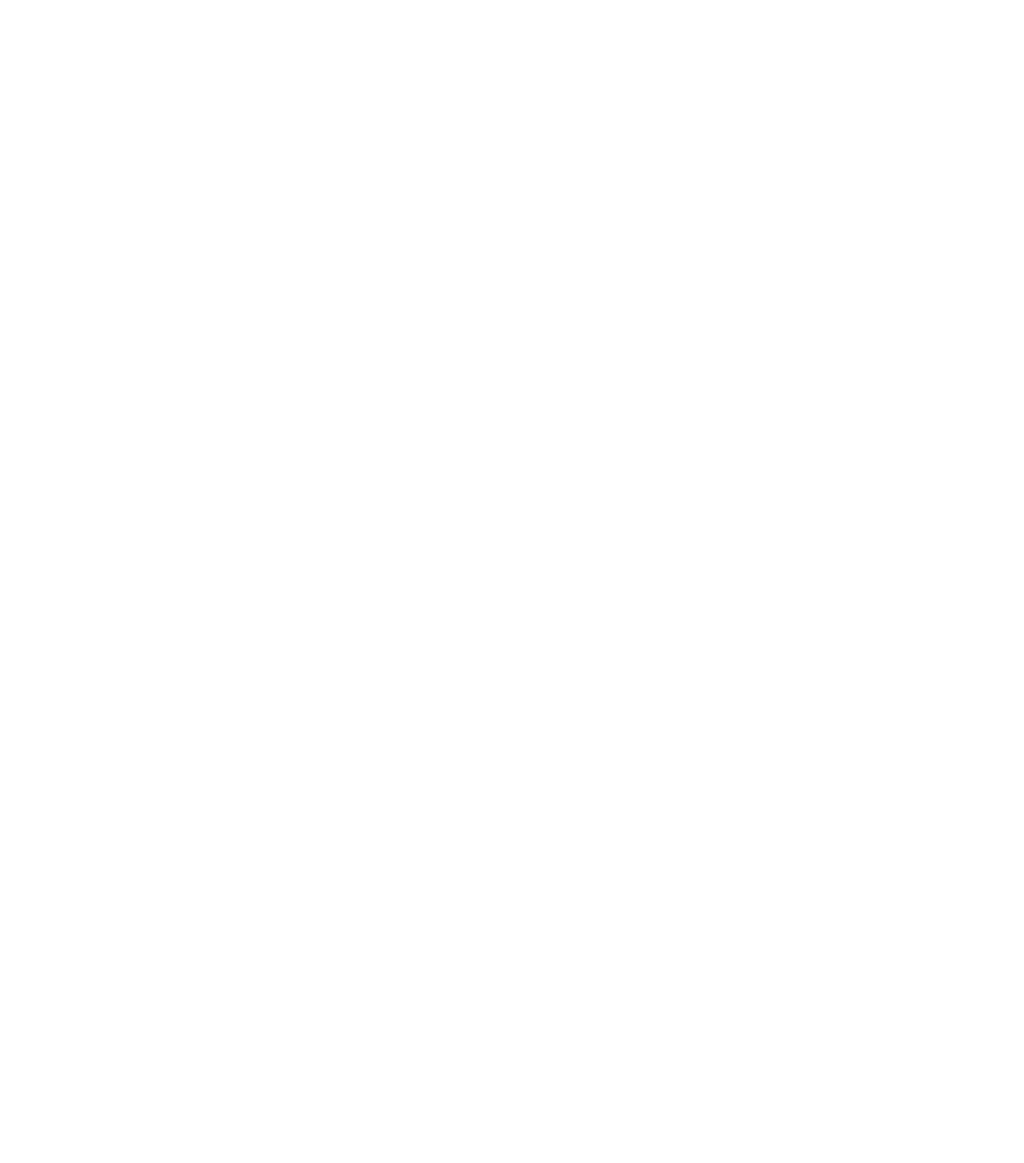
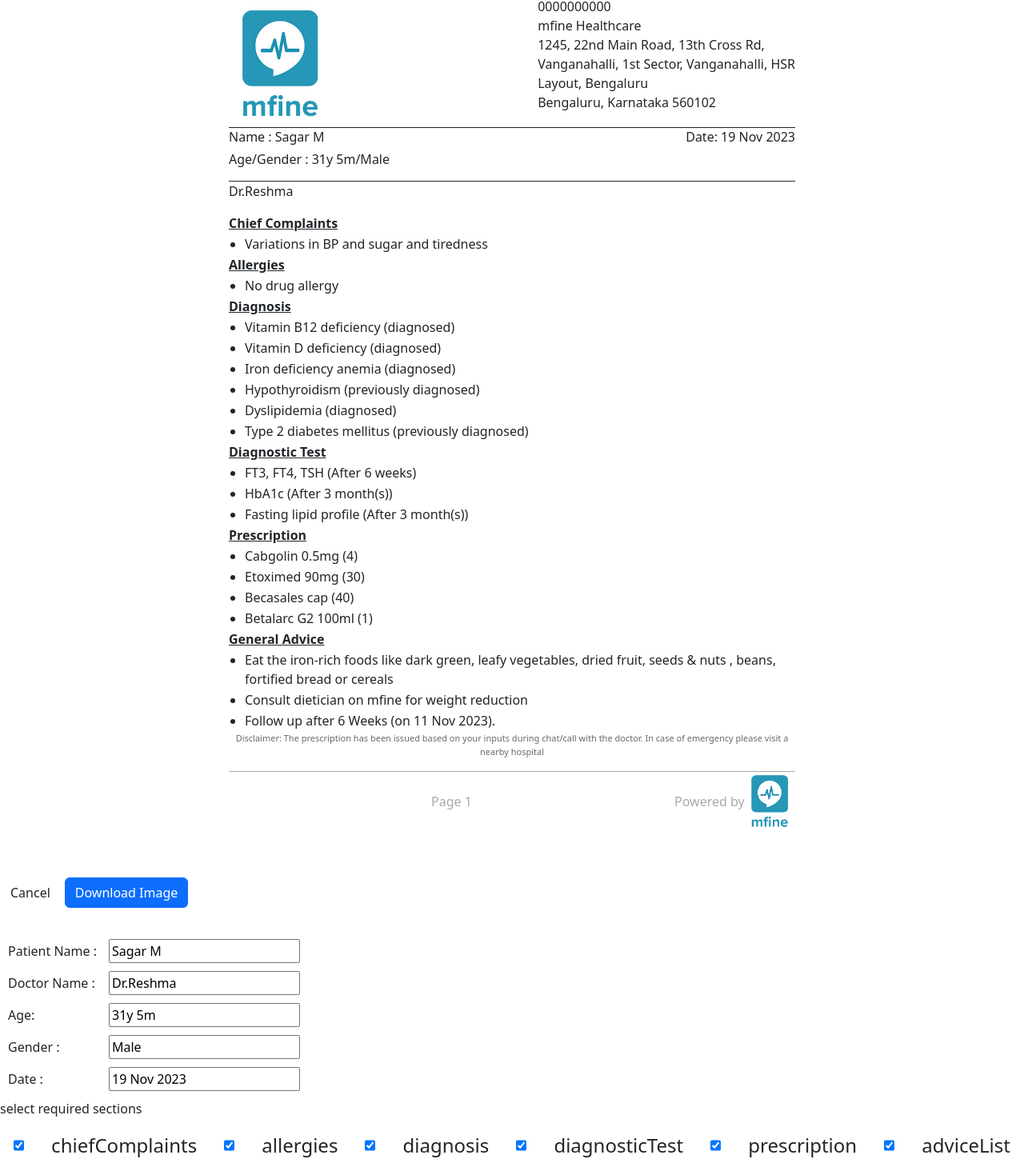
Before and after one commit to SagarManjunath/billGenerator, an Angular app: page /prescription in a window 1280 px wide. Before the commit this address led to /. Shown: the part 41-1495 px from the top of the page at 80% size. Before the commit the page ends 800 px from the top, so only its background shows below. Built offline with nearby package versions, Linux system fonts and the light colour scheme; a web font is replaced by a local one.

Commit message:
prescription module added

```diff
--- a/src/app/app-routing.module.ts
+++ b/src/app/app-routing.module.ts
@@ -3,11 +3,13 @@
 import { AddBillComponent } from './add-bill/add-bill.component';
 import { BillTemplateComponent } from './bill-template/bill-template.component';
 import { MedicalBillTemplateComponent } from './medical-bill-template/medical-bill-template.component';
+import { PrescriptionComponent } from './prescription/prescription.component';
 
 const routes: Routes = [
   { path: '', component: AddBillComponent },
   { path: 'template', component: BillTemplateComponent },
-  { path: 'medicalBill', component: MedicalBillTemplateComponent }
+  { path: 'medicalBill', component: MedicalBillTemplateComponent },
+  { path: 'prescription', component: PrescriptionComponent }
 ];
 
 @NgModule({
--- a/src/app/app.module.ts
+++ b/src/app/app.module.ts
@@ -7,13 +7,15 @@
 import { FormsModule, ReactiveFormsModule } from '@angular/forms';
 import { BillTemplateComponent } from './bill-template/bill-template.component';
 import { MedicalBillTemplateComponent } from './medical-bill-template/medical-bill-template.component';
+import { PrescriptionComponent } from './prescription/prescription.component';
 
 @NgModule({
   declarations: [
     AppComponent,
     AddBillComponent,
     BillTemplateComponent,
-    MedicalBillTemplateComponent
+    MedicalBillTemplateComponent,
+    PrescriptionComponent
   ],
   imports: [
     BrowserModule,
--- a/src/app/medical-bill-template/medical-bill-template.component.html
+++ b/src/app/medical-bill-template/medical-bill-template.component.html
@@ -52,7 +52,7 @@
 <div class="d-print-none mt-4 btns">
     <div>
         <button class="btn" [routerLink]="'/'" >Cancel</button>
-        <button class="btn btn-primary" (click)="clickToCapture()" style="margin: 5px;">Download Imgae</button>
+        <button class="btn btn-primary" (click)="clickToCapture()" style="margin: 5px;">Download Image</button>
     </div>
 </div>
 <div id="download">
--- /dev/null
+++ b/src/app/prescription/prescription.component.html
@@ -0,0 +1,119 @@
+<div>
+    <div class="page" #screen>
+        <div class="header">
+            <div>
+                <img src="../../assets/mfine_logo.png"  style="height: 150px;"/>
+            </div>
+            <div class="address">
+                <p>0000000000</p>
+                <p>mfine Healthcare</p>
+                <p>1245, 22nd Main Road, 13th Cross Rd,</p>
+                <p>Vanganahalli, 1st Sector, Vanganahalli, HSR</p>
+                <p>Layout, Bengaluru</p>
+                <p>Bengaluru, Karnataka 560102</p>
+            </div>
+        </div>
+        <div class="header">
+            <div>
+               <p>Name : {{patientName}}</p>
+               <p>Age/Gender : {{age}}/{{gender}}</p>
+            </div>
+            <div>
+               <p>Date: {{date}}</p>
+            </div>
+        </div>
+        <div>
+            <p>{{doctorName}}</p>
+        </div>
+        <div *ngIf="isChiefComplaintsRequired">
+            <div class="title">Chief Complaints</div>
+            <div class="description" *ngFor="let item of chiefComplaints">{{item}}</div>
+        </div>
+        <div *ngIf="isallergiesRequired">
+            <div class="title">Allergies</div>
+            <div class="description" *ngFor="let item of allergies">{{item}}</div>
+        </div>
+        <div *ngIf="isdiagnosisRequired">
+            <div class="title">Diagnosis</div>
+            <div class="description" *ngFor="let item of diagnosis">{{item}}</div>
+        </div>
+        <div *ngIf="isdiagnosticTestRequired">
+            <div class="title">Diagnostic Test</div>
+            <div class="description" *ngFor="let item of diagnosticTest">{{item}}</div>
+        </div>
+        <div *ngIf="isprescriptionRequired">
+            <div class="title">Prescription</div>
+            <div class="description" *ngFor="let item of prescription">{{item}}</div>
+        </div>
+        <div *ngIf="isadviceListRequired">
+            <div class="title">General Advice</div>
+            <div class="description" *ngFor="let item of adviceList">{{item}}</div>
+        </div>
+
+        <div class="footer">
+            <div class="disclaimer">
+                <p>Disclaimer: The prescription has been issued based on your inputs during chat/call with the doctor. In case of emergency please visit a nearby hospital</p>
+            </div>
+            <div class="footerText">
+                <div></div>
+                <div>Page 1</div>
+                <div  style="    display: flex;
+                align-items: center;">
+                    <div>Powered by</div>
+                    <div> <img src="../../assets/mfine_logo.png"  style="height: 73px;"/></div>
+                </div>
+            </div>
+        </div>
+    </div>
+</div>
+<div class="d-print-none mt-4 btns">
+    <div>
+        <button class="btn" [routerLink]="'/'" >Cancel</button>
+        <button class="btn btn-primary" (click)="clickToCapture()" style="margin: 5px;">Download Image</button>
+    </div>
+</div>
+<div id="download">
+    <img #canvas>
+    <a #downloadLink></a>
+</div>
+<div>
+    <div class="eachRow">
+        <label for="patientName">Patient Name :</label>
+        <input [(ngModel)]="patientName" id="patientName" required>
+    </div>
+    <div class="eachRow">
+        <label for="doctorName">Doctor Name :</label>
+        <input [(ngModel)]="doctorName" id="doctorName" required>
+    </div>
+    <div class="eachRow">
+        <label for="age">Age:</label>
+        <input [(ngModel)]="age" id="age" required>
+    </div>
+    <div class="eachRow">
+        <label for="gender">Gender :</label>
+        <input [(ngModel)]="gender" id="gender" required>
+    </div>
+    <div class="eachRow">
+        <label for="date">Date :</label>
+        <input [(ngModel)]="date" id="date" required>
+    </div>
+    <div>
+        <p>select required sections</p>
+        <div style="    font-size: 24px;
+        display: flex;
+        justify-content: space-around;">
+            <input type="checkbox" [(ngModel)]="isChiefComplaintsRequired"  />chiefComplaints
+            <input type="checkbox" [(ngModel)]="isallergiesRequired"  />allergies
+            <input type="checkbox" [(ngModel)]="isdiagnosisRequired"  />diagnosis
+            <input type="checkbox" [(ngModel)]="isdiagnosticTestRequired"  />diagnosticTest
+            <input type="checkbox" [(ngModel)]="isprescriptionRequired"  />prescription
+            <input type="checkbox" [(ngModel)]="isadviceListRequired"  />adviceList
+        </div>
+    </div>
+    <div>
+        <label>Add chief complains</label>
+        <input type="text" [(ngModel)]="presValue" />
+        <button (click)="addPrescription()">Add Prescription</button>
+        <button (click)="clearPrescription()">Clear Prescription</button>
+    </div>
+</div>
--- /dev/null
+++ b/src/app/prescription/prescription.component.scss
@@ -0,0 +1,46 @@
+.page{
+    width: 60%;
+    margin: 10px auto;
+    font-weight: 500;
+    padding: 30px;
+//     background: white;
+//     box-shadow: 0px 1px 2px rgba(0,0,0,0.2), 0px 2px 4px rgba(0,0,0,0.2), 0px 4px 8px rgba(0,0,0,0.2), 0px 8px 16px rgba(0,0,0,0.2);
+}
+.header{
+    display: flex;
+    justify-content: space-between;
+    border-bottom: 1px solid;
+    font-weight: 500;
+    line-height: 0.75;
+    padding: 5px 0px;
+}
+.address{
+    line-height: 0.5;
+    font-weight: 500;
+}
+.title{
+    font-weight: bold;
+    text-decoration: underline;
+}
+.description{
+    display: list-item;
+    margin: 2px 20px;
+}
+.disclaimer{
+    font-size: 11px;
+    text-align: center;
+    color: dimgray;
+}
+.footerText{
+    display: flex;
+    justify-content: space-between;
+    border-top: 1px solid;
+    color: darkgray;
+    align-items: center;
+}
+.eachRow{
+    margin: 10px;
+}
+label{
+    width: 10%;
+}
--- /dev/null
+++ b/src/app/prescription/prescription.component.ts
@@ -0,0 +1,77 @@
+import { Component, ElementRef, OnInit, ViewChild } from '@angular/core';
+import html2canvas from 'html2canvas';
+
+@Component({
+  selector: 'app-prescription',
+  templateUrl: './prescription.component.html',
+  styleUrls: ['./prescription.component.scss']
+})
+export class PrescriptionComponent implements OnInit {
+  patientName = 'Sagar M';
+  age ='31y 5m';
+  gender = 'Male';
+  date = '19 Nov 2023';
+  doctorName ='Dr.Reshma';
+  chiefComplaints: string[] =[];
+  allergies :string[] =[];
+  diagnosis :string[] =[];
+  diagnosticTest :string[] =[];
+  prescription :string[] =[];
+  adviceList :string[] =[];
+  isChiefComplaintsRequired :boolean =true;
+  isallergiesRequired :boolean =true;
+  isdiagnosisRequired :boolean =true;
+  isdiagnosticTestRequired :boolean =true;
+  isprescriptionRequired :boolean =true;
+  isadviceListRequired :boolean =true;
+  presValue = '';
+  @ViewChild("screen") screen: ElementRef;
+  @ViewChild("canvas") canvas: ElementRef;
+  @ViewChild("downloadLink") downloadLink: ElementRef;
+  constructor() { }
+
+  ngOnInit(): void {
+    this.chiefComplaints = ['Variations in BP and sugar and tiredness'];
+    this.allergies= ['No drug allergy'];
+    this.diagnosis = [
+      'Vitamin B12 deficiency (diagnosed)',
+      'Vitamin D deficiency (diagnosed)',
+      'Iron deficiency anemia (diagnosed)',
+      'Hypothyroidism (previously diagnosed)',
+      'Dyslipidemia (diagnosed)',
+      'Type 2 diabetes mellitus (previously diagnosed)'
+    ];
+    this.diagnosticTest =[
+      'FT3, FT4, TSH (After 6 weeks)',
+      'HbA1c (After 3 month(s))',
+      'Fasting lipid profile (After 3 month(s))'
+    ],
+    this.prescription = [
+      'Cabgolin 0.5mg (4)',
+      'Etoximed 90mg (30)',
+      'Becasales cap (40)',
+      'Betalarc G2 100ml (1)',
+    ],
+    this.adviceList =[
+      'Eat the iron-rich foods like dark green, leafy vegetables, dried fruit, seeds & nuts , beans, fortified bread or cereals',
+      'Consult dietician on mfine for weight reduction',
+      'Follow up after 6 Weeks (on 11 Nov 2023).'
+    ]
+  }
+  clickToCapture() {
+    html2canvas(this.screen.nativeElement).then(canvas => {
+      this.canvas.nativeElement.src = canvas.toDataURL();
+      this.downloadLink.nativeElement.href = canvas.toDataURL("image/png");
+      // this.downloadLink.nativeElement.download = this.billData.customerName+'_'+this.billData.billNo+'_'+this.billData.billDate+".png";
+      this.downloadLink.nativeElement.download = "test.png"
+      this.downloadLink.nativeElement.click();
+    });
+  }
+
+  addPrescription(){
+    this.prescription.push(this.presValue);
+  }
+  clearPrescription(){
+    this.prescription = [];
+  }
+}
```
Also changed, not shown: src/assets/mfine_logo.png (added), 1 other file (tests, documents, lock files or other folders).
